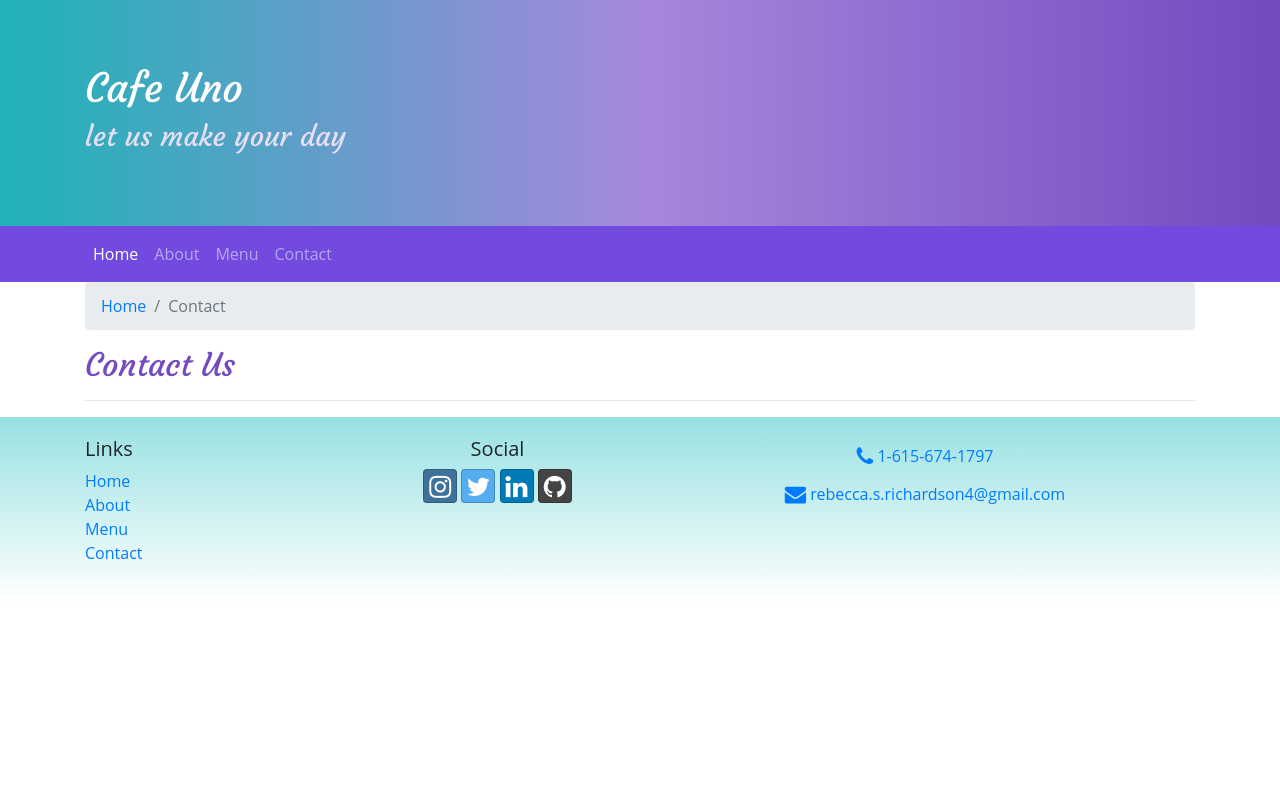
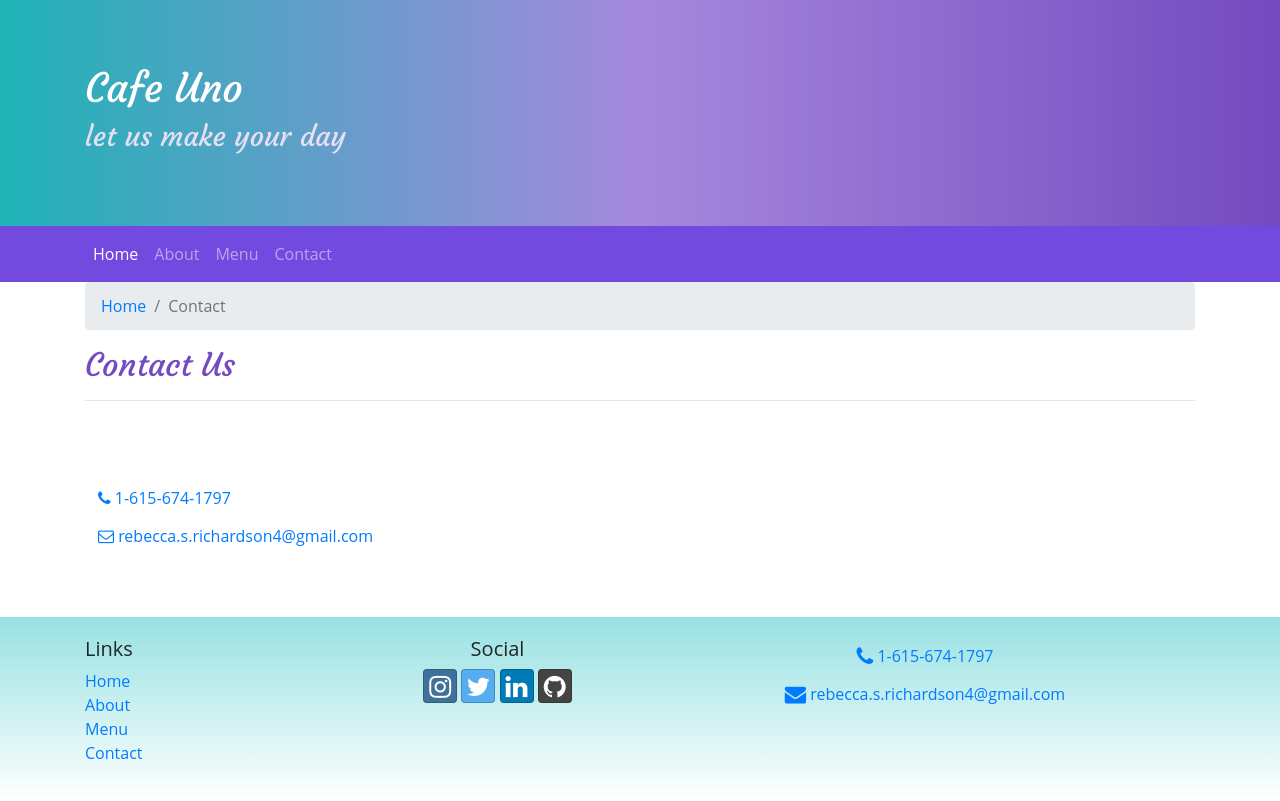
Before and after one commit to beckyrich/cafe-uno, a website: page contactus.html in a window 1280 px wide. Drawn offline with nearby package versions, Linux system fonts and the light colour scheme.

Commit message:
Contact Info Links Added

```diff
--- a/contactus.html
+++ b/contactus.html
@@ -57,6 +57,13 @@
                     <hr />
                 </div>
             </div>
+
+            <div class="row row-content align-items-center">
+                <div class="col-sm-6">
+                    <a role="button" class="btn btn-link" href="tel:+16156741797"><i class="fa fa-phone"></i> 1-615-674-1797</a><br>
+                    <a role="button" class="btn btn-link" href="mailto:rebecca.s.richardson4@gmail.com"><i class="fa fa-envelope-o"></i> rebecca.s.richardson4@gmail.com</a>
+                </div>
+            </div>
         </div>
 
 
```
